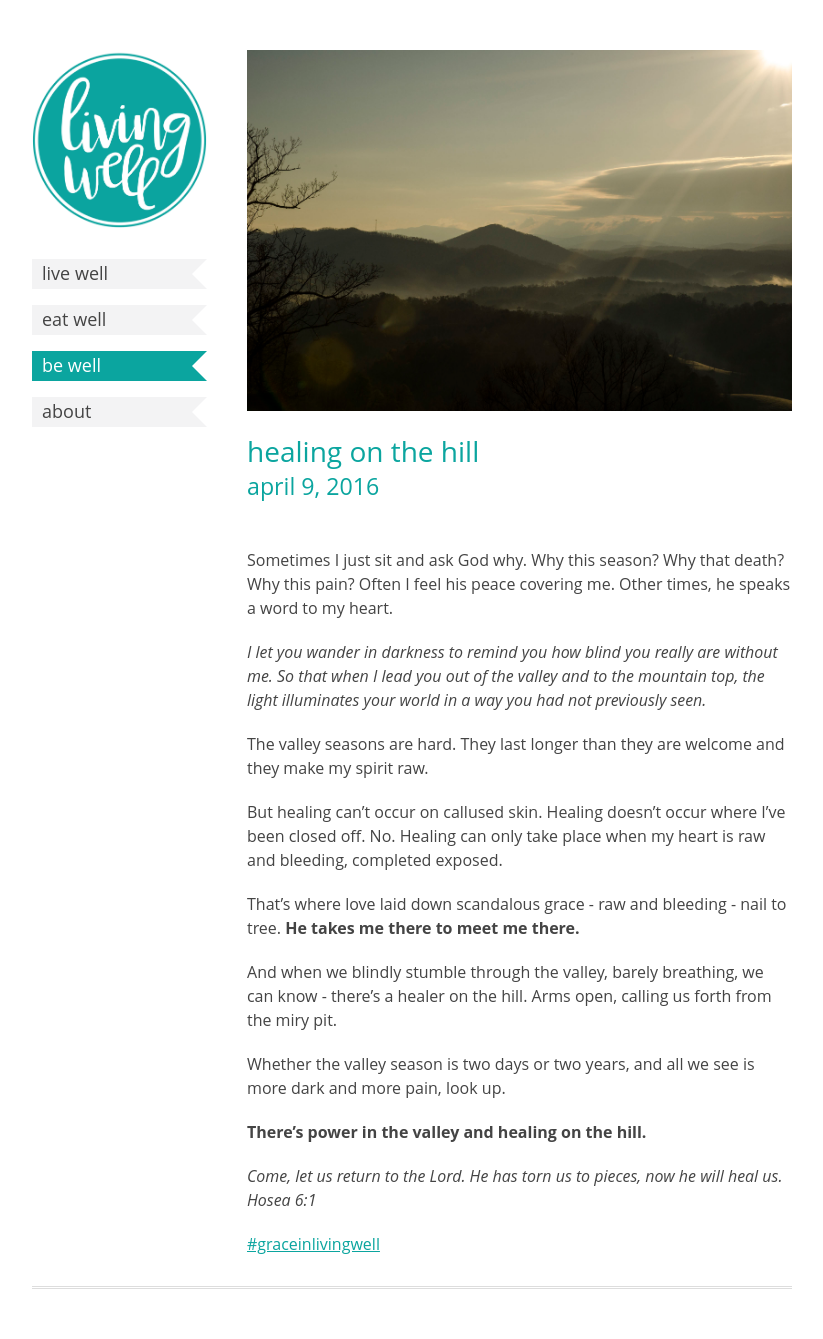
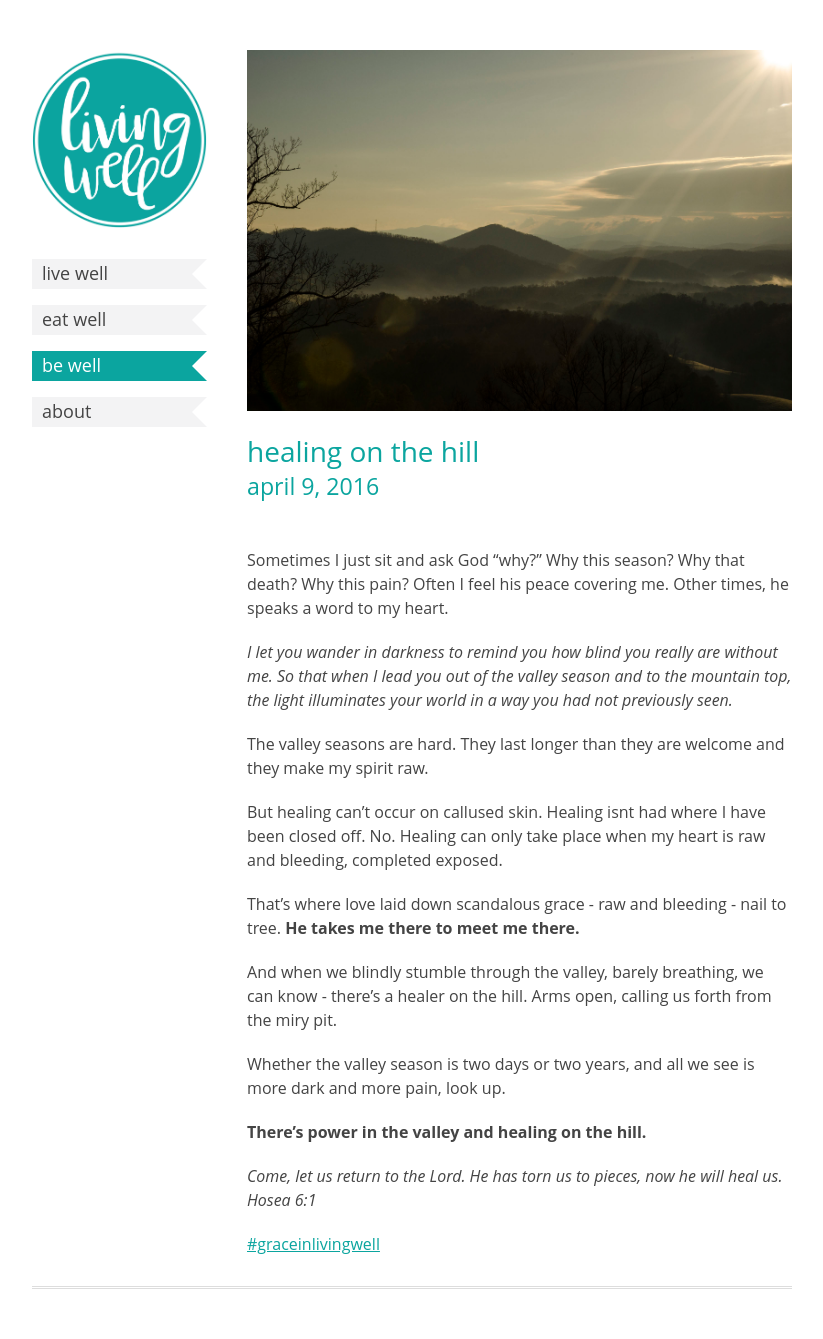
Before and after one commit to dreger/thelivingwell.co, a Jekyll site: the page built from _posts/be/2016-04-09-the-hill.md, in a window 1280 px wide. Shown: the whole page, without its empty margins (228-1051 px from the left). Built offline with Jekyll 4.4.1, drawn with Linux system fonts in a browser that asks for light colours.

Commit message:
Update 2016-04-09-the-hill.md

```diff
--- a/_posts/be/2016-04-09-the-hill.md
+++ b/_posts/be/2016-04-09-the-hill.md
@@ -5,13 +5,13 @@ category: be
 published: true
 ---
 
-Sometimes I just sit and ask God why. Why this season? Why that death? Why this pain? Often I feel his peace covering me. Other times, he speaks a word to my heart.
+Sometimes I just sit and ask God "why?" Why this season? Why that death? Why this pain? Often I feel his peace covering me. Other times, he speaks a word to my heart.
 
-_I let you wander in darkness to remind you how blind you really are without me. So that when I lead you out of the valley and to the mountain top, the light illuminates your world in a way you had not previously seen._
+_I let you wander in darkness to remind you how blind you really are without me. So that when I lead you out of the valley season and to the mountain top, the light illuminates your world in a way you had not previously seen._
 
 The valley seasons are hard. They last longer than they are welcome and they make my spirit raw.
 
-But healing can't occur on callused skin. Healing doesn’t occur where I've been closed off. No. Healing can only take place when my heart is raw and bleeding, completed exposed.
+But healing can't occur on callused skin. Healing isnt had where I have been closed off. No. Healing can only take place when my heart is raw and bleeding, completed exposed.
 
 That’s where love laid down scandalous grace - raw and bleeding - nail to tree. **He takes me there to meet me there.**
 
```
